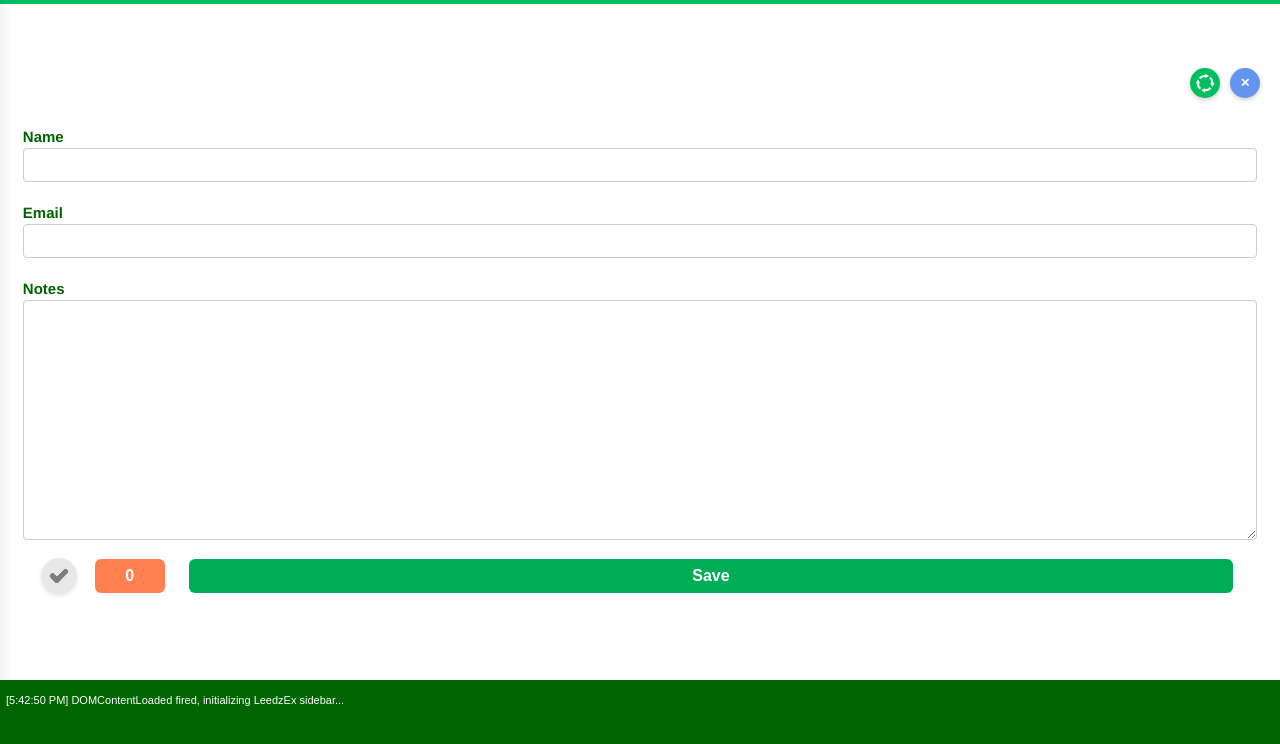
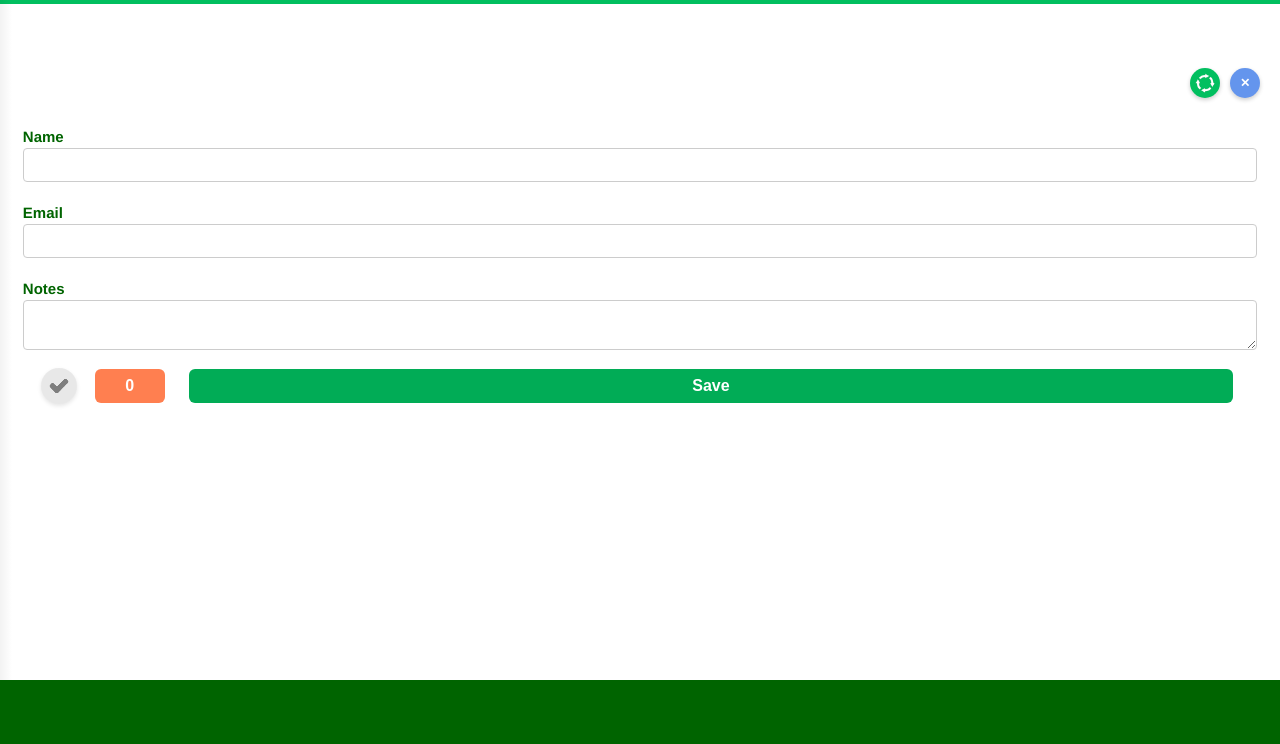
Before and after one commit to scottgrossworks/precrime, a browser extension: page ext/sidebar_new.html in a window 1280 px wide. Drawn offline with Linux system fonts and the light colour scheme.

Commit message:
working extension--just needs features and cosmetic

```diff
--- a/ext/css/leedz_layout.css
+++ b/ext/css/leedz_layout.css
@@ -96,8 +96,10 @@ html, body {
 
 .leedz-form-section textarea {
   resize: vertical;
-  min-height: 240px;
+  height:100%;
 }
+
+
 #notes {
   font-family: inherit; /* Use the same font as parent elements */
   /* OR specify the exact font you want: */
--- a/ext/js/content.js
+++ b/ext/js/content.js
@@ -11,7 +11,7 @@ chrome.runtime.onMessage.addListener((message, sender, sendResponse) => {
   console.log("[LeedzEx] content.js received message:", message);
   try {
     if (message.action === "toggleSidebar") {
-      console.log("[LeedzEx] toggleSidebar message received");
+
       toggleSidebar();
       sendResponse({ ok: true });
       return true; // keep channel (harmless even if sync)
--- a/ext/js/sidebar.js
+++ b/ext/js/sidebar.js
@@ -123,8 +123,7 @@ chrome.runtime.onMessage.addListener((message, sender, sendResponse) => {
 //
 */
 document.addEventListener('DOMContentLoaded', () => {
-  log('DOMContentLoaded fired, initializing LeedzEx sidebar...');
-
+  // log('DOMContentLoaded fired, initializing LeedzEx sidebar...');
 
   initButtons();
 
```
Also changed, not shown: ext/manifest.json.
